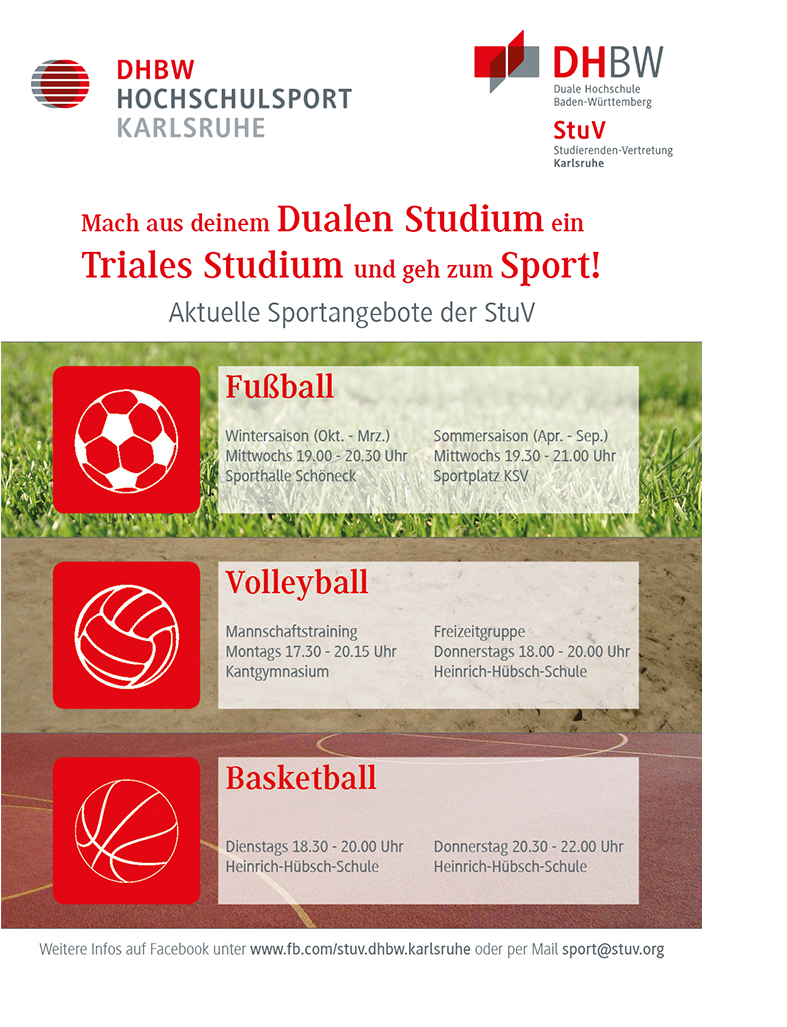
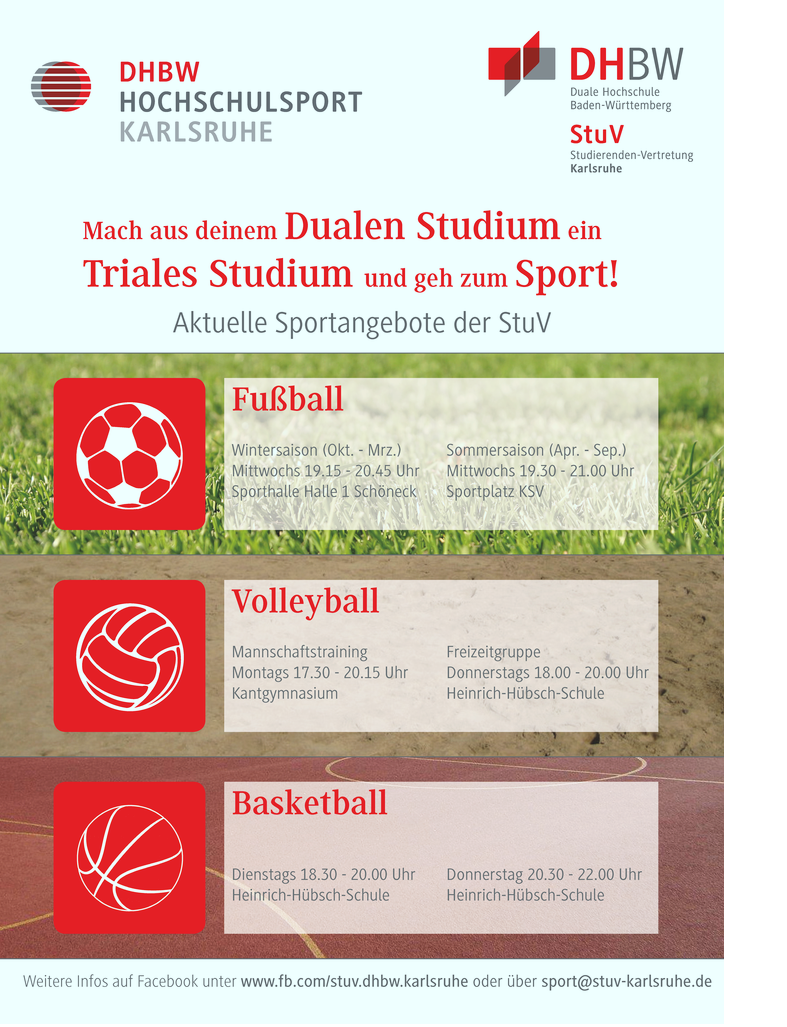
Before and after one commit to M0P/stuv-karlsruhe.github.io, a plain HTML site: page index.html in a window 1280 px wide. Shown: the whole page, without its empty margins (0-787 px from the left). Before the commit the page ends 995 px from the top, so only its background shows below. Drawn offline with Linux system fonts and the light colour scheme.

Commit message:
Update Hallenzeiten 2015

```diff
--- a/index.html
+++ b/index.html
@@ -1,37 +1,12 @@
 
 <!-- saved from url=(0022)http://stuv.org/sport/ -->
 <html><head><meta http-equiv="Content-Type" content="text/html; charset=UTF-8">
-<title>Sport2013</title>
+<title>DHBW Sport 2015</title>
 
 <style type="text/css"></style></head>
 <body bgcolor="#FFFFFF" leftmargin="0" topmargin="0" marginwidth="0" marginheight="0">
 <!-- Save for Web Slices (Sport2013.jpg) -->
-<table id="Tabelle_01" width="702" height="992" border="0" cellpadding="0" cellspacing="0">
-	<tbody><tr>
-		<td>
-			<img src="./Sport2013_files/Sport2013_01.gif" width="702" height="338" alt=""></td>
-	</tr>
-	<tr>
-		<td>
-			<a href="https://www.facebook.com/groups/468244176564062" target="https://www.facebook.com/groups/468244176564062" onmouseover="window.status=&#39;https://www.facebook.com/groups/468244176564062&#39;;  return true;" onmouseout="window.status=&#39;&#39;;  return true;">
-				<img src="./Sport2013_files/Sport2013_02.jpg" width="702" height="202" border="0" alt="https://www.facebook.com/groups/468244176564062"></a></td>
-	</tr>
-	<tr>
-		<td>
-			<a href="mailto:volleyball@stuv.org" target="mailto:volleyball@stuv.org" onmouseover="window.status=&#39;mailto:volleyball@stuv.org&#39;;  return true;" onmouseout="window.status=&#39;&#39;;  return true;">
-				<img src="./Sport2013_files/Sport2013_03.gif" width="702" height="194" border="0" alt="mailto:volleyball@stuv.org"></a></td>
-	</tr>
-	<tr>
-		<td>
-			<a href="mailto:basketball@stuv.org" target="mailto:basketball@stuv.org" onmouseover="window.status=&#39;mailto:basketball@stuv.org&#39;;  return true;" onmouseout="window.status=&#39;&#39;;  return true;">
-				<img src="./Sport2013_files/Sport2013_04.jpg" width="702" height="198" border="0" alt="mailto:basketball@stuv.org"></a></td>
-	</tr>
-	<tr>
-		<td>
-			<a href="mailto:sport@stuv.org" target="mailto:sport@stuv.org" onmouseover="window.status=&#39;mailto:sport@stuv.org&#39;;  return true;" onmouseout="window.status=&#39;&#39;;  return true;">
-				<img src="./Sport2013_files/Sport2013_05.jpg" width="702" height="60" border="0" alt="mailto:sport@stuv.org"></a></td>
-	</tr>
-</tbody></table>
+<a href="mailto:sport@stuv-karlsruhe.de"><img src="./Sport2013_files/Sport2015k.png" border="0" alt="Hochschulsport DHBW Karlsruhe"></a></td>
 <!-- End Save for Web Slices -->
 
 </body></html>
```
Also changed, not shown: Sport2013_files/Sport2015k.png (added).
